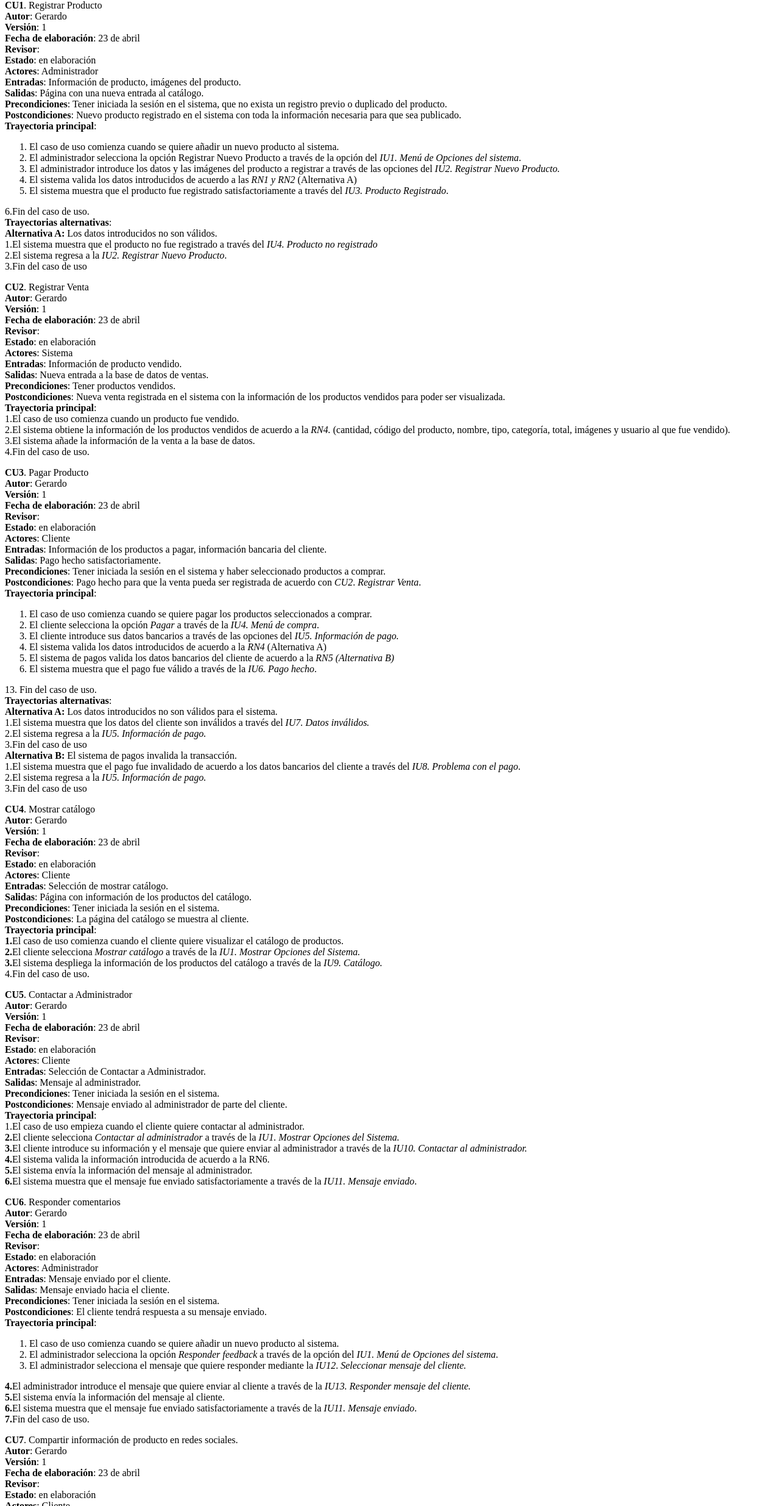
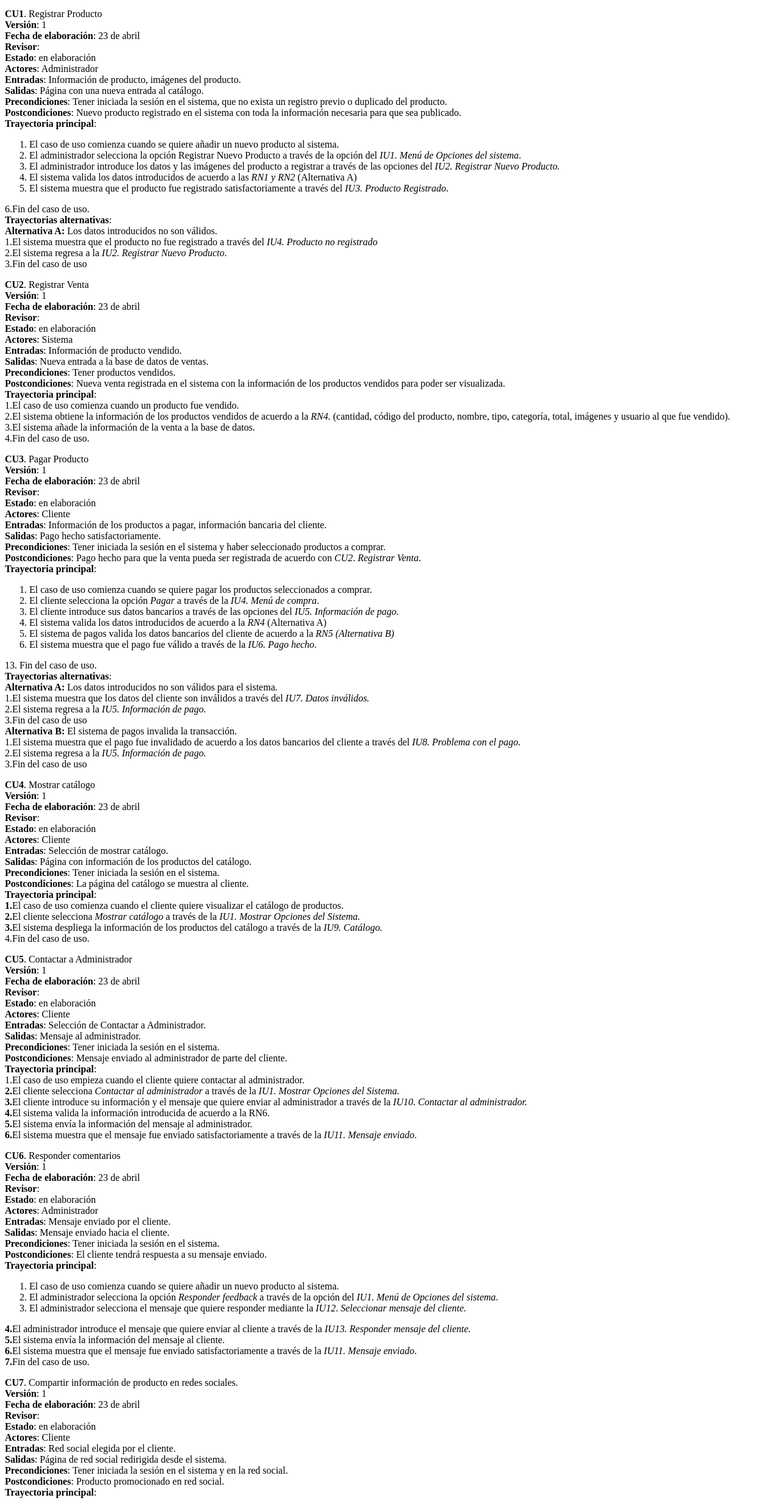
Before and after one commit to JuanGtz327/adoo5, a website: page html/Casos de uso.html in a window 1280 px wide. Shown: the part 66-2535 px from the top of the page at 61% size. Drawn offline with Linux system fonts and the light colour scheme.

Commit message:
Documentación

```diff
--- a/html/Casos de uso.html
+++ b/html/Casos de uso.html
@@ -1,7 +1,17 @@
+<!DOCTYPE html>
+<html lang="es">
+
+<head>
+    <meta charset="UTF-8">
+    <meta name="viewport" content="width=device-width, initial-scale=1.0">
+    <title>Casos de uso</title>
+    <link type="text/css" rel="stylesheet" href="./estilos/principal.css">
+</head>
+
 <h1>Especificación Casos de Uso</h1>
 
 <p><strong>CU1</strong>. Registrar Producto<br />
-<strong>Autor</strong>: Gerardo<br />
+
 <strong>Versión</strong>: 1<br />
 <strong>Fecha de elaboración</strong>: 23 de abril<br />
 <strong>Revisor</strong>:<br />
@@ -31,7 +41,7 @@
 
 
 <p><strong>CU2</strong>. Registrar Venta<br />
-<strong>Autor</strong>: Gerardo<br />
+
 <strong>Versión</strong>: 1<br />
 <strong>Fecha de elaboración</strong>: 23 de abril<br />
 <strong>Revisor</strong>:<br />
@@ -50,7 +60,7 @@
 
 
 <p><strong>CU3</strong>. Pagar Producto<br />
-<strong>Autor</strong>: Gerardo<br />
+
 <strong>Versión</strong>: 1<br />
 <strong>Fecha de elaboración</strong>: 23 de abril<br />
 <strong>Revisor</strong>:<br />
@@ -85,7 +95,7 @@
 
 
 <p><strong>CU4</strong>. Mostrar catálogo<br />
-<strong>Autor</strong>: Gerardo<br />
+
 <strong>Versión</strong>: 1<br />
 <strong>Fecha de elaboración</strong>: 23 de abril<br />
 <strong>Revisor</strong>:<br />
@@ -104,7 +114,7 @@
 
 
 <p><strong>CU5</strong>. Contactar a Administrador<br />
-<strong>Autor</strong>: Gerardo<br />
+
 <strong>Versión</strong>: 1<br />
 <strong>Fecha de elaboración</strong>: 23 de abril<br />
 <strong>Revisor</strong>:<br />
@@ -125,7 +135,7 @@
 
 
 <p><strong>CU6</strong>. Responder comentarios<br />
-<strong>Autor</strong>: Gerardo<br />
+
 <strong>Versión</strong>: 1<br />
 <strong>Fecha de elaboración</strong>: 23 de abril<br />
 <strong>Revisor</strong>:<br />
@@ -151,7 +161,7 @@
 
 
 <p><strong>CU7</strong>. Compartir información de producto en redes sociales.<br />
-<strong>Autor</strong>: Gerardo<br />
+
 <strong>Versión</strong>: 1<br />
 <strong>Fecha de elaboración</strong>: 23 de abril<br />
 <strong>Revisor</strong>:<br />
@@ -177,7 +187,7 @@
 
 
 <p><strong>CU8</strong>. Visualizar comparación de ventas.<br />
-<strong>Autor</strong>: Gerardo<br />
+
 <strong>Versión</strong>: 1<br />
 <strong>Fecha de elaboración</strong>: 23 de abril<br />
 <strong>Revisor</strong>:<br />
@@ -202,7 +212,7 @@
 
 
 <p><strong>CU9</strong>. Inicio de sesión<br />
-<strong>Autor</strong>: Gerardo<br />
+
 <strong>Versión</strong>: 1<br />
 <strong>Fecha de elaboración</strong>: 23 de abril<br />
 <strong>Revisor</strong>:<br />
@@ -223,3 +233,5 @@
 </ol>
 
 <p>6.Fin del caso de uso.</p>
+
+</html>
```
Also changed, not shown: html/RF.html (+10 -0 lines), html/RN.html (+10 -0 lines), html/RNF.html (+11 -0 lines), html/RX.html (+10 -0 lines), html/Tarjetas CRC.html (+11 -0 lines).
